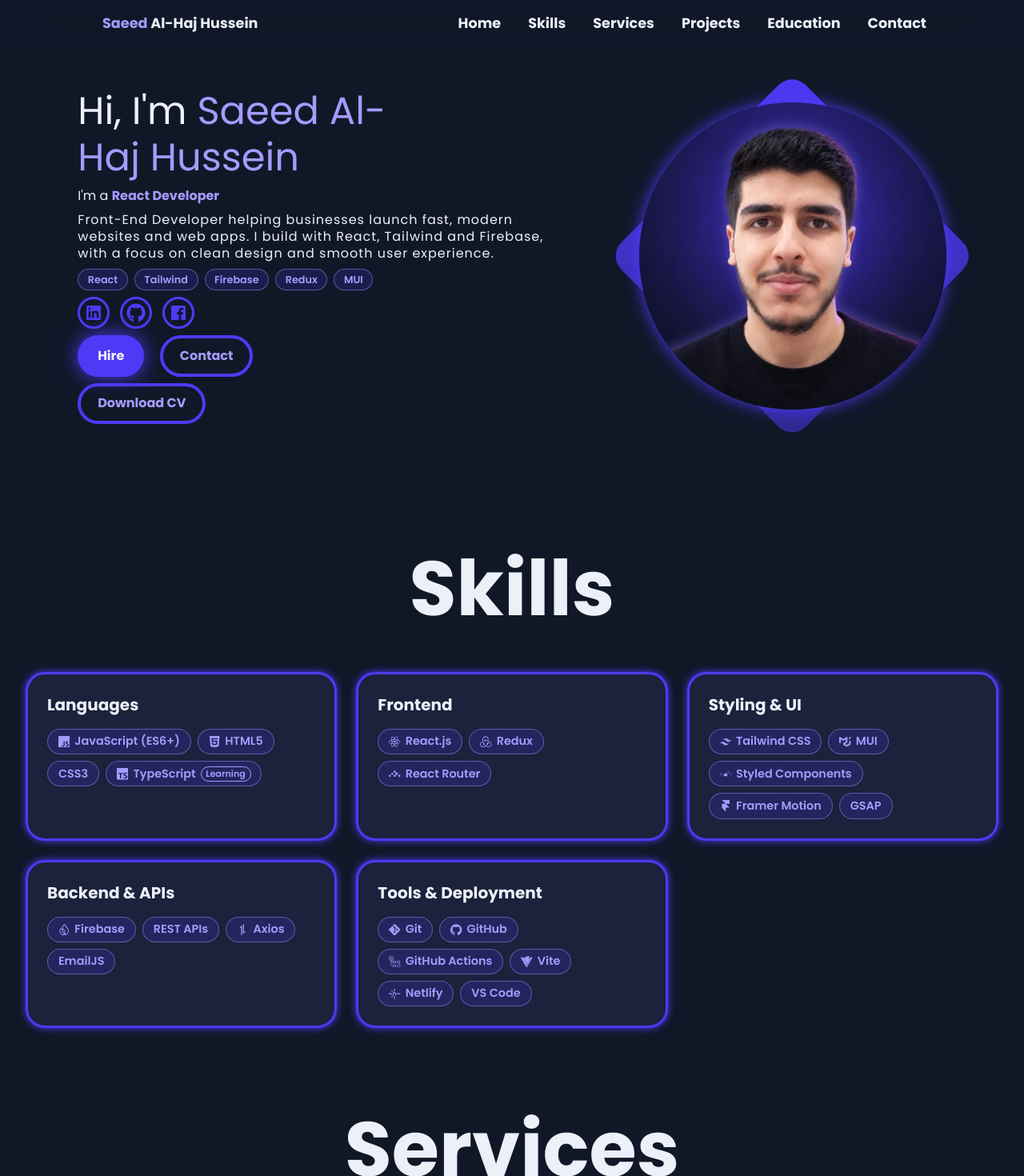
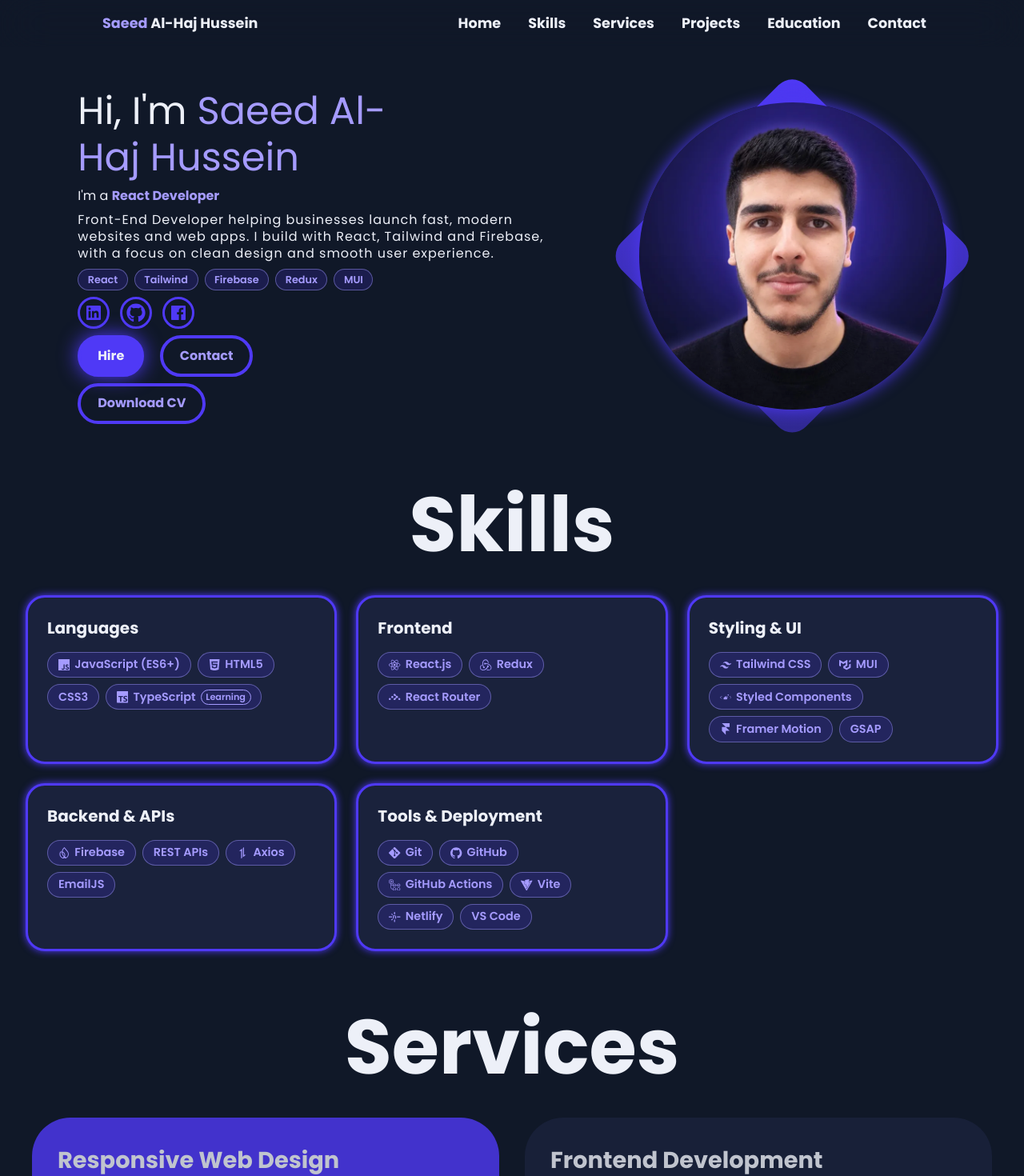
Before and after one commit to Sa3ed-031/Sa3ed-031.github.io, a React (Vite) app: page / in a window 1280 px wide. Shown: the top 1470 px of the page at 80% size. Built offline with nearby package versions, Linux system fonts and the light colour scheme.

Commit message:
update layout spaces..

```diff
--- a/src/Components/TheHeader.jsx
+++ b/src/Components/TheHeader.jsx
@@ -17,7 +17,7 @@ const TheHeader = ({
         type="button"
         aria-label="Toggle navigation menu"
         aria-expanded={showDropDownHeader}
-        className="hidden cursor-pointer rounded-full p-2 text-[1.5rem] text-indigo-brand transition-all duration-600 ease-in-out hover:bg-black/4 upto-655:block"
+        className="hidden cursor-pointer rounded-full p-2 text-[1.5rem] text-indigo-brand transition-all duration-600 ease-in-out hover:bg-black/4 upto-768:block"
         onClick={() => {
           setShowDropDownHeader((prev) => !prev);
         }}
--- a/src/Components/TheHome.jsx
+++ b/src/Components/TheHome.jsx
@@ -15,7 +15,7 @@ const heroButtonSize =
 const TheHome = () => {
   return (
     <div
-      className="relative flex items-center justify-evenly gap-7 overflow-hidden px-8 py-16 pt-22 from-1537:justify-center from-1537:gap-[5%] from-1537:pt-20 from-1537:text-[1.7rem] from-2000:pt-24 from-2000:text-[2rem] upto-768:flex-col-reverse upto-768:gap-8 upto-768:px-4 upto-768:pt-20 upto-768:pb-12 upto-492:text-[0.95rem]"
+      className="relative flex items-center justify-evenly gap-7 overflow-hidden px-8 pt-22 from-1537:justify-center from-1537:gap-[5%] from-1537:pt-20 from-1537:text-[1.7rem] from-2000:pt-24 from-2000:text-[2rem] upto-768:flex-col-reverse upto-768:gap-2 upto-768:px-4 upto-768:pt-20 upto-768:pb-4 upto-492:text-[0.95rem]"
       id="Home"
     >
       {/* The hero only slides in (no fade) so it is painted right away */}
--- a/src/Components/ui/Section.jsx
+++ b/src/Components/ui/Section.jsx
@@ -1,7 +1,7 @@
 import clsx from "clsx";
 
 const defaultPadding =
-  "px-8 pt-12 pb-8 from-1537:p-12 upto-680:px-4 upto-680:pt-14 upto-492:pt-12";
+  "px-8 pt-8 pb-4 from-1537:p-12 upto-680:px-4 upto-680:pt-10 upto-492:pt-4";
 
 // Page section with the shared spacing. Pass `padding` to replace the padding classes as a whole
 // (mixing two values for the same breakpoint would make the winner unpredictable).
@@ -10,7 +10,7 @@ const Section = ({ id, className, padding = defaultPadding, children }) => {
     <section
       id={id}
       className={clsx(
-        "flex flex-col gap-8 from-1537:gap-12",
+        "flex flex-col gap-4 from-1537:gap-12",
         padding,
         className,
       )}
```
